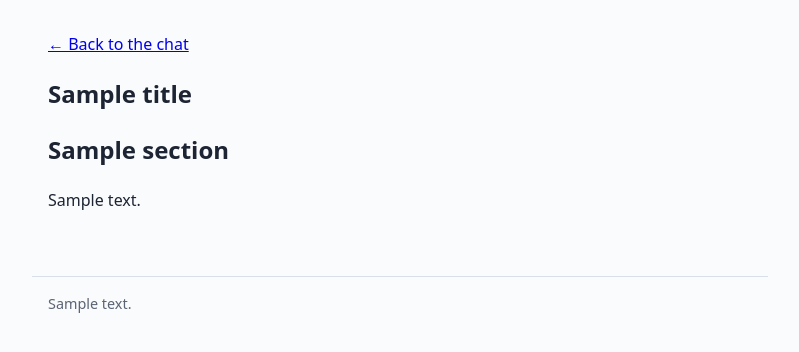
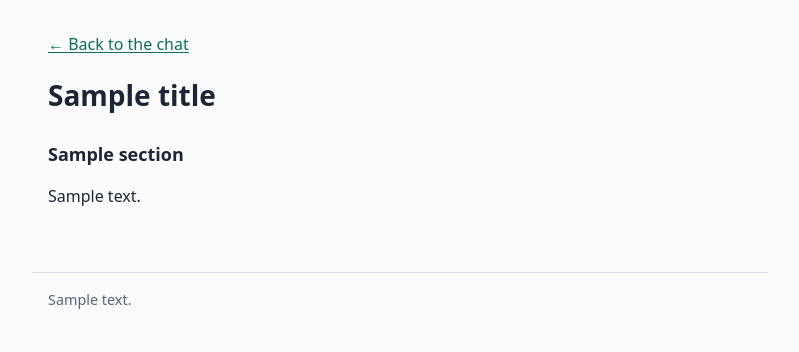
Before and after one commit to Enriquez-Johnmark/help-assistant, a Python web app: template src/help_assistant/web/templates/page.html in a window 1280 px wide. Shown: the part 48-400 px from the top of the page, without its empty margins (240-1039 px from the left). Run offline with Jinja, Linux system fonts and the light colour scheme; the template is opened without the code that fills it: most values are stand-ins (such as "Sample title", 1, 10 or a date in 2020).

Commit message:
Size headings below the page title, colour links as the brand, and name the audit log's speakers

```diff
--- a/src/help_assistant/web/static/style.css
+++ b/src/help_assistant/web/static/style.css
@@ -5,9 +5,11 @@ header { display: flex; justify-content: space-between; align-items: center; gap
   padding: .75rem 1rem; background: var(--brand); color: #fff; }
 header a { color: #fff; margin-left: 1rem; }
 main { max-width: 46rem; margin: 0 auto; padding: 1rem; }
+main a { color: var(--brand); text-underline-offset: .15em; }
 footer { max-width: 46rem; margin: 2rem auto; padding: 1rem; color: var(--muted); font-size: .9rem;
   border-top: 1px solid var(--line); }
-h1 { font-size: 1.5rem; }
+h1 { font-size: 1.75rem; line-height: 1.2; }
+h2 { font-size: 1.125rem; margin-top: 1.75rem; }
 .hint, .status, small { color: var(--muted); }
 ol { list-style: none; padding: 0; }
 #messages li, .transcript li { margin: .5rem 0; padding: .6rem .8rem; border-radius: .6rem; background: #fff;
@@ -24,7 +26,7 @@ button.link { background: none; color: var(--brand); padding: 0; text-decoration
 form p button + button { margin-left: .5rem; background: #fff; color: var(--brand); border: 1px solid var(--brand); }
 .waiting { border: 1px solid var(--line); border-radius: .6rem; padding: .5rem 1rem; margin: 1rem 0; background: #fff; }
 .waiting.money { border-color: var(--warn); }
-.waiting h2 { font-size: 1rem; word-break: break-all; }
+.waiting h2 { font-size: 1rem; margin-top: .5rem; }
 .badge { background: var(--warn); color: #fff; border-radius: .3rem; padding: 0 .4rem; font-size: .85rem; }
 .error { color: var(--warn); }
 table { border-collapse: collapse; width: 100%; margin-bottom: 1rem; }
--- a/src/help_assistant/web/templates/owner.html
+++ b/src/help_assistant/web/templates/owner.html
@@ -16,8 +16,8 @@
 {% else %}<p>None yet.</p>{% endif %}
 <h2>Audit log</h2>
 {% if log %}
-<table><tr><th>When</th><th>Who</th><th>What</th><th>Conversation</th></tr>
-{% for e in log|reverse %}<tr><td>{{ e.at|manila }}</td><td>{{ e.actor }}</td><td>{{ actions.get(e.action, e.action) }}</td><td><a href="/agent/{{ e.conversation_id }}">{{ e.conversation_id[:8] }}</a></td></tr>{% endfor %}
+<table><tr><th>When</th><th>Who</th><th>What</th><th>Chat</th></tr>
+{% for e in log|reverse %}<tr><td>{{ e.at|manila }}</td><td>{{ senders.get(e.actor, e.actor) }}</td><td>{{ actions.get(e.action, e.action) }}</td><td><a href="/agent/{{ e.conversation_id }}">{{ e.conversation_id[:8] }}</a></td></tr>{% endfor %}
 </table>
 {% else %}<p>Nothing logged yet.</p>{% endif %}
 {% endblock %}
```
